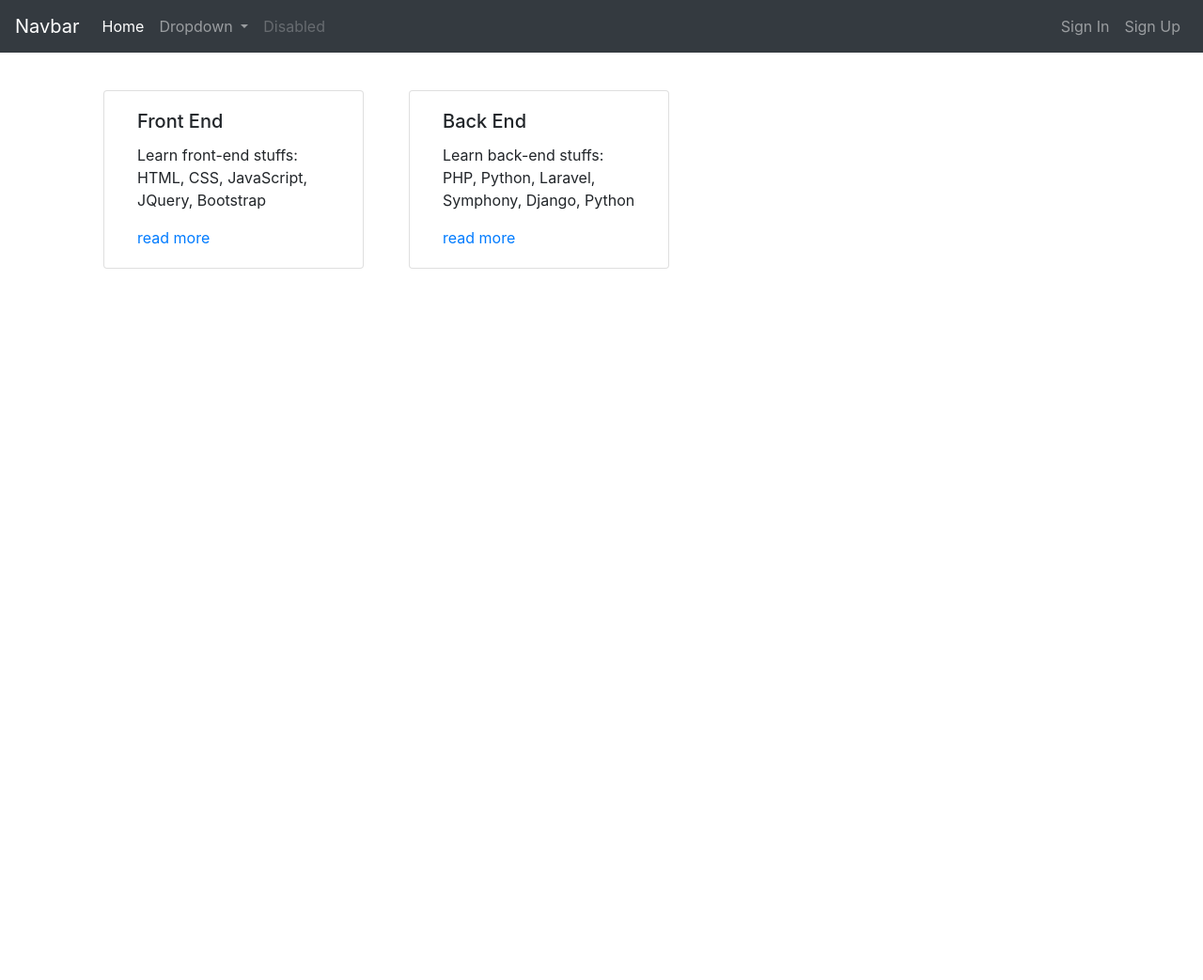
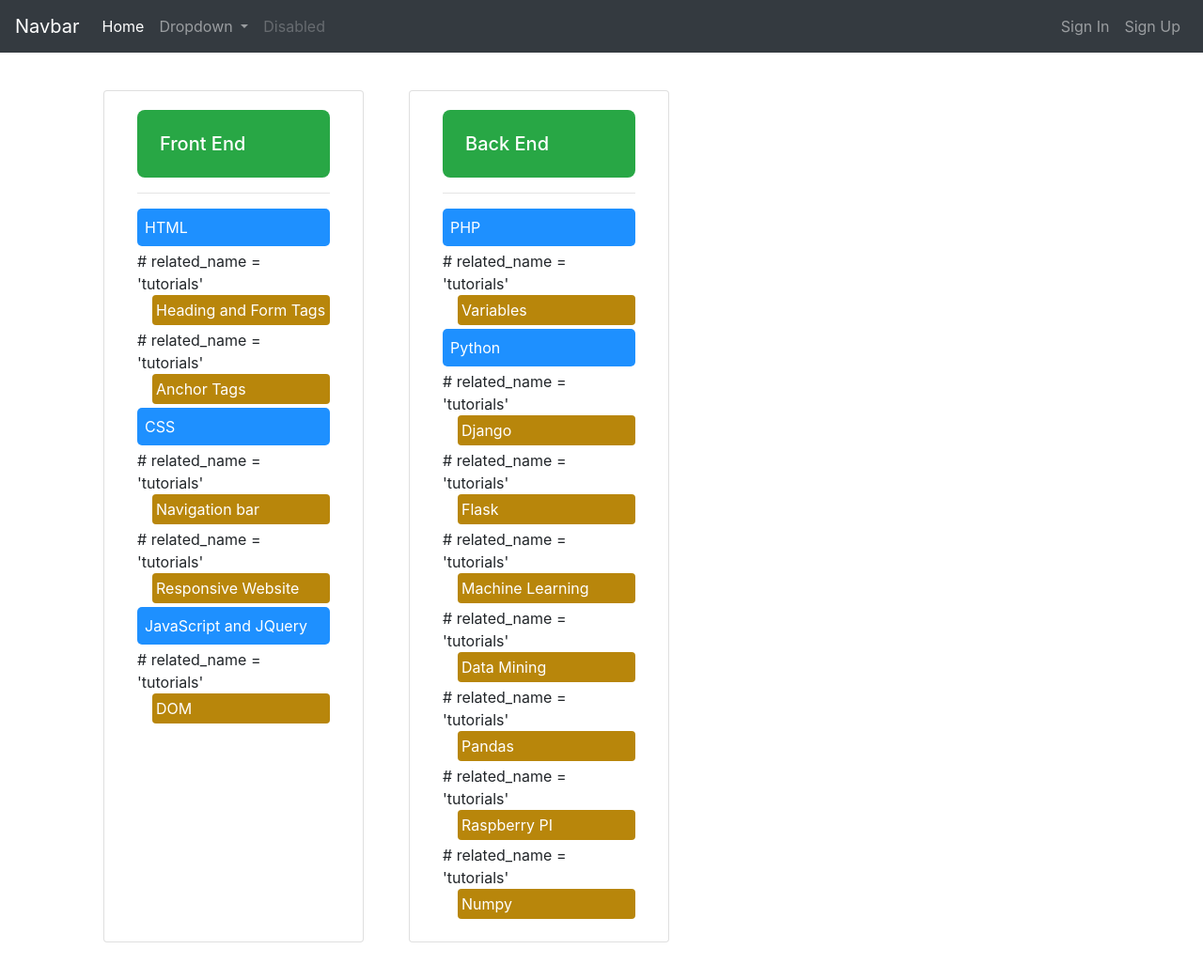
Before and after one commit to basirpayenda/category, a Django app: page / in a window 1280 px wide. Shown: the whole page at 94% size. Before the commit the page ends 286 px from the top, so only its background shows below. Run offline with Django 3.2, Linux system fonts and the light colour scheme; data comes from the database, SQL or seed files in the repository; some libraries are stand-ins or nearby versions.

Commit message:
Added sub-category and sub-sub-category in Home page

```diff
--- a/tutorial/models.py
+++ b/tutorial/models.py
@@ -23,8 +23,7 @@ class TutorialCategory(models.Model):
 
 class TutorialSeries(models.Model):
     series_title = models.CharField(max_length=200)
-    series_maincategory = models.ForeignKey(
-        TutorialCategory, default=1, on_delete=models.SET_DEFAULT)
+    series_maincategory = models.ForeignKey(TutorialCategory, default=1, on_delete=models.SET_DEFAULT)
     series_summary = models.CharField(max_length=200)
     series_slug = models.SlugField(default=1, blank=True)
 
@@ -38,10 +37,8 @@ class TutorialSeries(models.Model):
 class Tutorial(models.Model):
     tutorial_title = models.CharField(max_length=150)
     tutorial_content = models.TextField()
-    tutorial_published = models.DateTimeField(
-        "date Published", default=datetime.now())
-    tutorial_series = models.ForeignKey(
-        TutorialSeries, default=1, on_delete=models.SET_DEFAULT)
+    tutorial_published = models.DateTimeField("date Published", default=datetime.now())
+    tutorial_series = models.ForeignKey(TutorialSeries, default=1, on_delete=models.SET_DEFAULT, related_name='tutorials')
     tutorial_slug = models.SlugField(default=1, blank=True)
 
     def snippet(self):
@@ -61,10 +58,8 @@ class Tutorial(models.Model):
 class Section(models.Model):
     section_title = models.CharField(max_length=150)
     section_content = models.TextField()
-    section_published = models.DateTimeField(
-        "date Published", default=datetime.now())
-    section_tutorial = models.ForeignKey(
-        TutorialSeries, default=1, on_delete=models.SET_DEFAULT)
+    section_published = models.DateTimeField("date Published", default=datetime.now())
+    section_tutorial = models.ForeignKey(Tutorial, default=1, on_delete=models.SET_DEFAULT)
     section_slug = models.SlugField(default=1, blank=True)
 
     def snippet(self):
--- a/tutorial/templates/tutorial/home.html
+++ b/tutorial/templates/tutorial/home.html
@@ -5,6 +5,10 @@
     .card:hover {
         cursor: pointer;
         box-shadow: 0 0 7px #f3f3f3;
+    }
+    .card-link:hover{
+        text-decoration: underline;
+        color: #f3f3f3;
     }
 </style>
 {% endblock style %}
@@ -23,10 +27,19 @@
         {% for tutorial in tutorials %}
         <div class="card col-lg-3 col-md-4 col-sm-12 m-4" style="width: 18rem;">
             <div class="card-body">
-                <h5 class="card-title">{{ tutorial.category_title }}</h5>
-                <p class="card-text">{{ tutorial.category_summary }}</p>
+
                 <a class='card-link' href="{% url 'tutorial:single_slug' tutorial.category_slug %}">
-                    read more</a>
+                    <h5 class="card-title bg-success p-4 text-white" style="border-radius: 8px;">{{ tutorial.category_title }}</h5>
+                </a>
+                <hr>
+                {% for tut in tutorial.tutorialseries_set.all %}
+                    <div class="p-2 mb-1 text-white" style="border-radius: 5px;background-color: dodgerblue;">{{ tut.series_title }}</div>
+                        {% for subtut in tut.tutorials.all %}  # related_name =  'tutorials'
+                            <div class="p-1 text-white ml-3 w-85 mb-1" style="border-radius: 4px; background-color: darkgoldenrod;">
+                                {{ subtut.tutorial_title }}
+                            </div>
+                        {% endfor %}
+                {% endfor %}
             </div>
         </div>
         {% endfor %}
--- a/tutorial/templates/tutorial/sub-category.html
+++ b/tutorial/templates/tutorial/sub-category.html
@@ -21,9 +21,7 @@
 
     <div class="d-flex flex-wrap">
         {% for sub_cat in matching_series %}
-
             <div class="col s12 m6 l4 p-3">
-
                 <div class="card hoverable">
                     <div class="card-body">
                         <h5>{{sub_cat.series_title}}</h5>
--- a/tutorial/templates/tutorial/sub-sub-category.html
+++ b/tutorial/templates/tutorial/sub-sub-category.html
@@ -29,3 +29,8 @@
 </div>
 
 {% endblock content %}
+
+<!--
+    sub_cat.tutorial_series.series_maincategory.category_slug
+    sub_cat.tutorial_series sub_cat.tutorial_slug
+-->
--- a/tutorial/views.py
+++ b/tutorial/views.py
@@ -5,8 +5,7 @@ from django.contrib.auth.forms import UserCreationForm
 
 
 def series_view(request, cat_slug):
-    matching_series = TutorialSeries.objects.filter(
-        series_maincategory__category_slug=cat_slug)   # DONE
+    matching_series = TutorialSeries.objects.filter(series_maincategory__category_slug=cat_slug)
 
     return render(request, 'tutorial/sub-category.html', context={
         "matching_series": matching_series,
@@ -14,8 +13,7 @@ def series_view(request, cat_slug):
 
 
 def tutorial_view(request, cat_slug, series_slug):
-    matching_series = Tutorial.objects.filter(
-        tutorial_series__series_slug=series_slug)   # DONE
+    matching_series = Tutorial.objects.filter(tutorial_series__series_slug=series_slug)
 
     return render(request, 'tutorial/sub-sub-category.html', context={
         "matching_series": matching_series,
```
Also changed, not shown: tutorial/urls.py (+1 -6 lines). Lines whose indentation alone changed are shown as unchanged.
